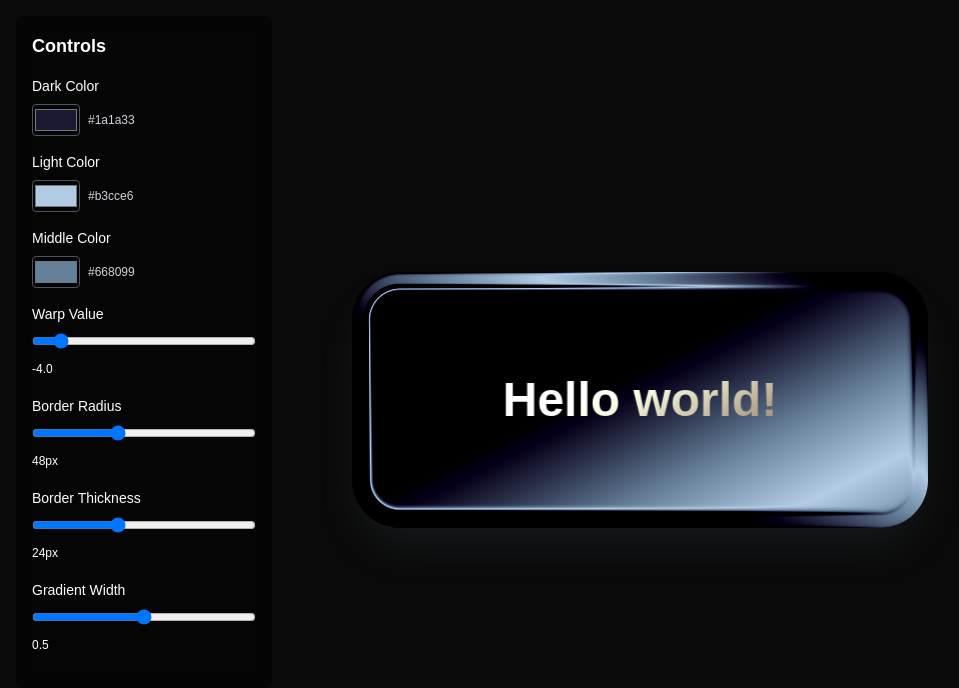
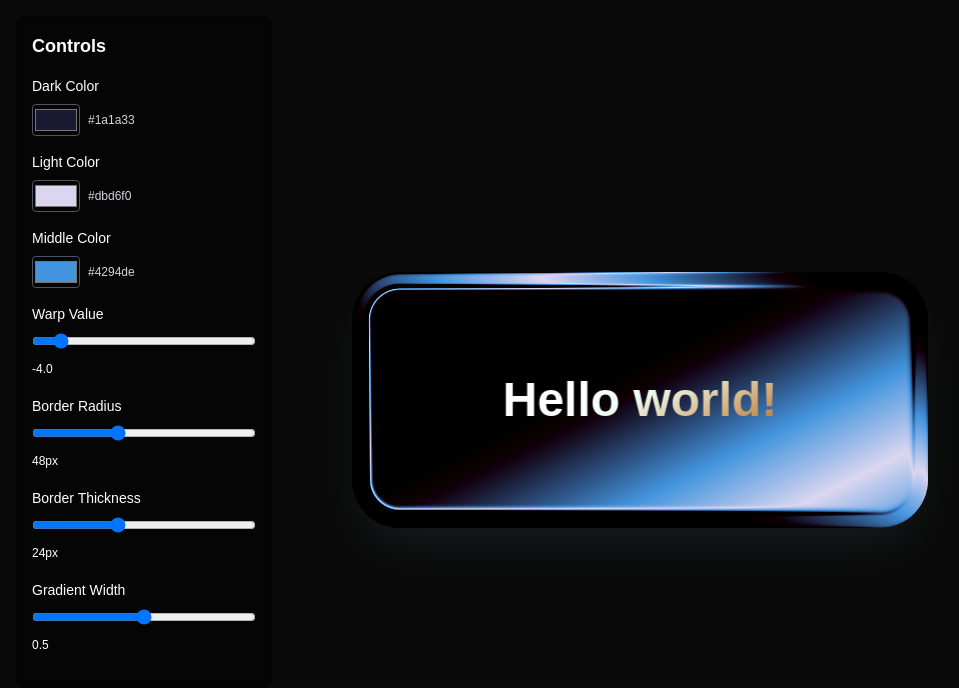
Before and after one commit to shroo3ey/webgl-button, a Next.js app: page / in a window 1280 px wide. Shown: the top 688 px of the page, without its empty margins (0-959 px from the left). Built offline with nearby package versions, Linux system fonts and the light colour scheme.

Commit message:
changed colors

```diff
--- a/src/app/page.tsx
+++ b/src/app/page.tsx
@@ -8,8 +8,8 @@ const WebGLGradient = () => {
 
   // Control states
   const [darkColor, setDarkColor] = useState({ r: 0.1, g: 0.1, b: 0.2 });
-  const [lightColor, setLightColor] = useState({ r: 0.7, g: 0.8, b: 0.9 });
-  const [middleColor, setMiddleColor] = useState({ r: 0.4, g: 0.5, b: 0.6 });
+  const [lightColor, setLightColor] = useState({ r: 0.86, g: 0.84, b: 0.94 });
+  const [middleColor, setMiddleColor] = useState({ r: 0.26, g: 0.58, b: 0.87 });
   const [warpValue, setWarpValue] = useState(-4.0);
   const [borderRadius, setBorderRadius] = useState(48.0);
   const [borderThickness, setBorderThickness] = useState(24.0);
```
